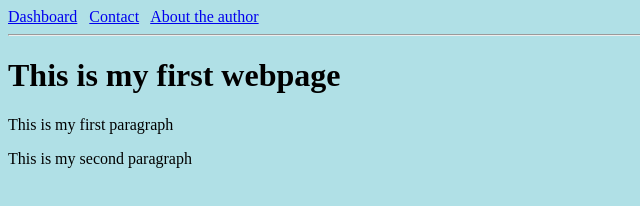
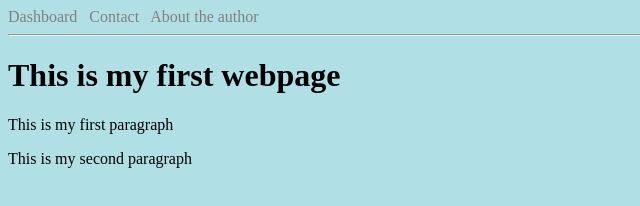
Before and after one commit to daluzpale/web--development, a plain HTML site: page website_basics/index.html in a window 1280 px wide. Shown: the whole page, without its empty margins (0-640 px from the left). Drawn offline with Linux system fonts and the light colour scheme.

Commit message:
customizing links.

```diff
--- a/website_basics/index.html
+++ b/website_basics/index.html
@@ -3,7 +3,7 @@
 
 <head>
     <meta charset="UTF-8">
-    <title></title>
+    <title>Dashboard</title>
     <link rel="stylesheet" type="text/css" href="style.css">
 </head>
 
--- a/website_basics/style.css
+++ b/website_basics/style.css
@@ -4,8 +4,12 @@ body {
     font-family: 'Times New Roman', Times, serif;
 }
 
-a :hover {
-    background-color: red;
+a {
+    color: gray;
+    text-decoration: none;
+}
 
-
+a:hover {
+    background-color:yellowgreen;
+    color: white;
 }
```
Also changed, not shown: website_basics/about.html (+1 -1 lines), website_basics/contact.html (+1 -1 lines).
